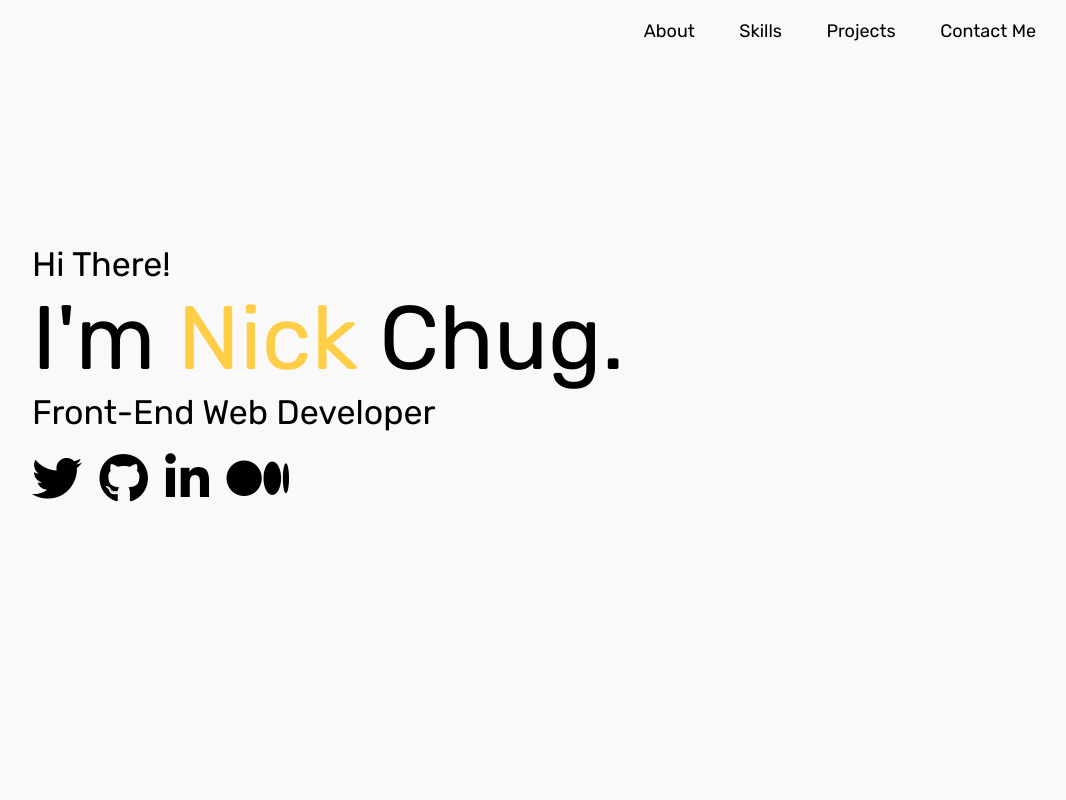
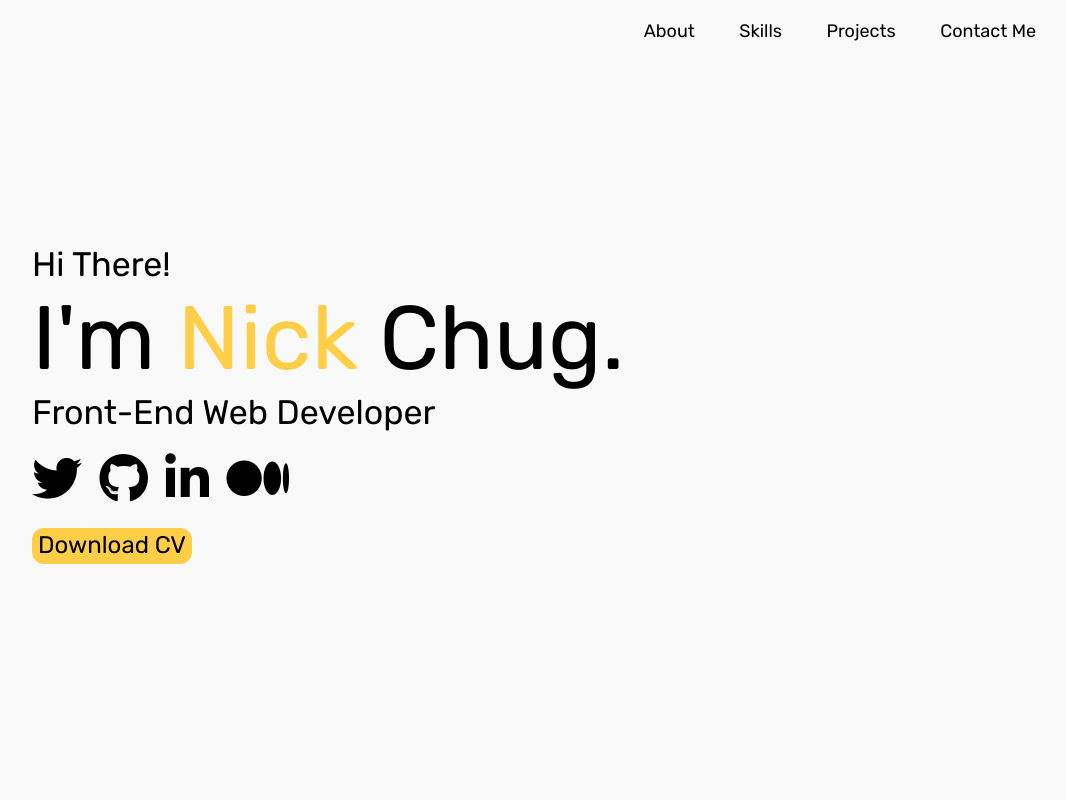
Before and after one commit to NicholasChug/personalPortfolio, a plain HTML site: page index.html in a window 1280 px wide. Shown: the top 800 px of the page, without its empty margins (96-1162 px from the left). Drawn offline with nearby package versions, Linux system fonts and the light colour scheme.

Commit message:
added download cv button

```diff
--- a/index.html
+++ b/index.html
@@ -50,6 +50,7 @@
                     <a href="https://www.linkedin.com/in/nicholas-chug-80816080/"><i class="socialIcon fab fa-linkedin-in fa-5x"></i></a>
                     <a href="https://medium.com/@nicholas.chug"><i class="socialIcon fab fa-medium-m fa-5x"></i></a>
                 </div>
+                <button class='resumeDownload bodyText'><a href="./Assets/nicholas-chug-resume.pdf" download target="_blank">Download CV</a></button>
             </div>
         </header>
         <!-- About Me Section -->
--- a/styles/sass/partials/_header.scss
+++ b/styles/sass/partials/_header.scss
@@ -43,3 +43,14 @@
 .secondaryHeader {
     font-size: 3.4rem;
 }
+
+.resumeDownload {
+    background-color: $accentColor;
+    border-style: none;
+    border-radius: 12px;
+    margin-top: 25px;
+}
+
+.resumeDownload:hover {
+    background-color: $primaryFontColor;
+}
--- a/styles/sass/partials/_projects.scss
+++ b/styles/sass/partials/_projects.scss
@@ -65,7 +65,6 @@
 .viewButton {
     font-size: 2rem;
     height: 50px;
-    width: 150px;
     border-style: none;
     margin-top: 10px;
     margin-right: 15px;
```
Also changed, not shown: styles/style.css.
